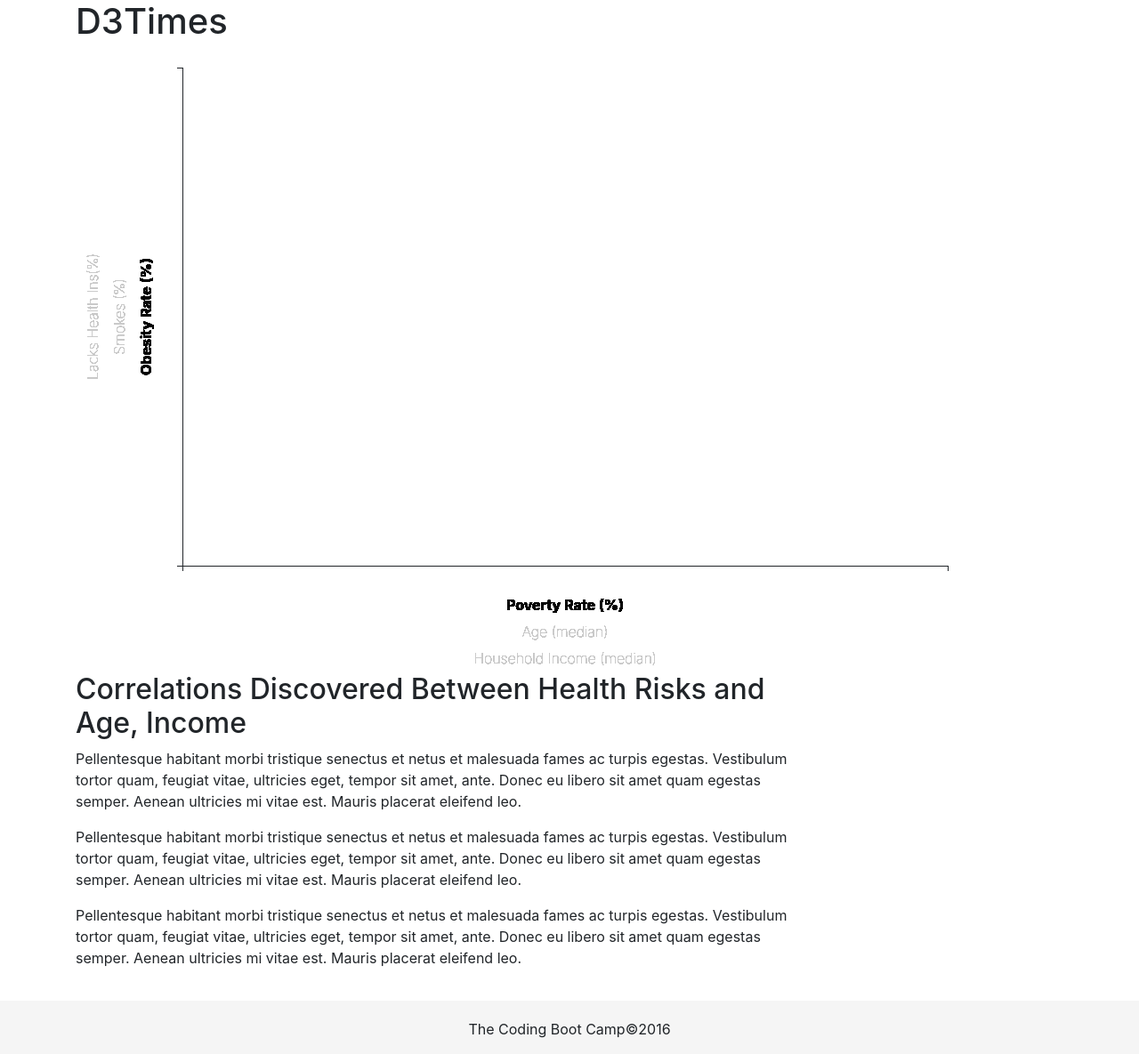
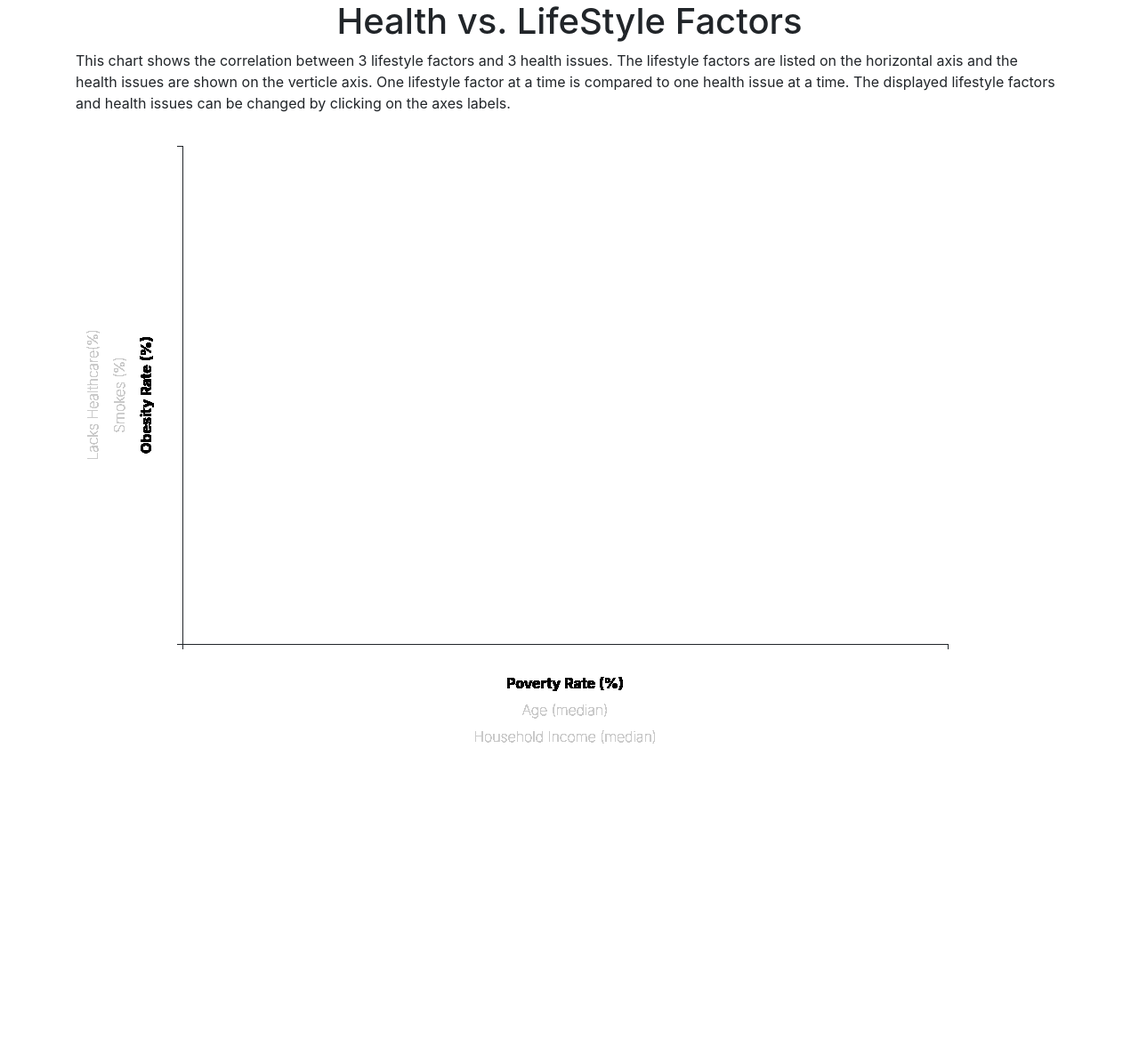
Before and after one commit to sbogdan-sb/Homework16, a PHP site: page / in a window 1280 px wide. Shown: the whole page at 89% size. After the commit the page ends 836 px from the top, so only its background shows below. Run offline with PHP 8.4, Linux system fonts and the light colour scheme; some libraries are stand-ins or nearby versions.

Commit message:
working version minus comments

```diff
--- a/css/d3Style.css
+++ b/css/d3Style.css
@@ -42,13 +42,13 @@
 
 .d3-tip {
   padding: 6px;
-  font-size: 12px;
+  font-size: 14px;
   line-height: 1;
   line-height: 1.5em;
   color: #fff;
   text-align: center;
   text-transform: capitalize;
-  background: rgba(0, 0, 0, 0.8);
+  background: rgba(35, 46, 92, 0.8);
   border-radius: 4px;
 }
 
--- a/index.html
+++ b/index.html
@@ -21,7 +21,13 @@
   <div class="container">
     <div class="row">
       <div class="col-xs-12 col-md-12">
-        <h1>D3Times</h1>
+        <h1 style="text-align:center">Health vs. LifeStyle Factors</h1>
+        <p>This chart shows the correlation between 3 lifestyle factors and 3 health issues.
+          The lifestyle factors are listed on the horizontal axis and the health issues are shown
+          on the verticle axis. One lifestyle factor at a time is compared to one health issue at a
+          time. The displayed lifestyle factors and health issues can be changed by clicking on the
+          axes labels.
+        </p>
       </div>
     </div>
     <div class="row">
@@ -31,30 +37,9 @@
         </div>
       </div>
     </div>
-    <div class="row">
-      <div class="col-xs-12  col-md-9">
-        <div class="article">
-          <h2>Correlations Discovered Between Health Risks and Age, Income</h2>
-          <p>Pellentesque habitant morbi tristique senectus et netus et malesuada fames ac turpis egestas. Vestibulum tortor
-            quam, feugiat vitae, ultricies eget, tempor sit amet, ante. Donec eu libero sit amet quam egestas semper. Aenean
-            ultricies mi vitae est. Mauris placerat eleifend leo.</p>
-
-          <p>Pellentesque habitant morbi tristique senectus et netus et malesuada fames ac turpis egestas. Vestibulum tortor
-            quam, feugiat vitae, ultricies eget, tempor sit amet, ante. Donec eu libero sit amet quam egestas semper. Aenean
-            ultricies mi vitae est. Mauris placerat eleifend leo.</p>
-
-          <p>Pellentesque habitant morbi tristique senectus et netus et malesuada fames ac turpis egestas. Vestibulum tortor
-            quam, feugiat vitae, ultricies eget, tempor sit amet, ante. Donec eu libero sit amet quam egestas semper. Aenean
-            ultricies mi vitae est. Mauris placerat eleifend leo.</p>
-        </div>
-      </div>
-    </div>
   </div>
 
-  <!-- Footer-->
-  <div id="footer">
-    <p>The Coding Boot Camp&copy;2016</p>
-  </div>
+
   <!-- <script src="https://cdnjs.cloudflare.com/ajax/libs/d3/5.5.0/d3.min.js"></script>
   <script src="https://cdnjs.cloudflare.com/ajax/libs/d3-tip/0.9.1/d3-tip.js"></script> -->
 
--- a/js/app.js
+++ b/js/app.js
@@ -22,50 +22,141 @@ var chartGroup = svg.append("g")
 
 var selectedXaxis = "poverty";
 var selectedYaxis = "obesity";
+var dollarSign = "";
+var percentSign = "%";
 
-d3.csv('../data/data.csv', data => {
-
-  var xExtent = d3.extent(data, d => +d.poverty);
-  var yExtent = d3.extent(data, d => +d.obesity);
+function getXscale(data, axis){
+  var xExtent = d3.extent(data, d => +d[selectedXaxis]);
 
   var xScale = d3.scaleLinear()
     .domain([xExtent[0] * .95, xExtent[1] * 1.05])
     .range([0, chartWidth]);
 
+  return xScale;
+}
+
+function getYscale(data, axis){
+  var yExtent = d3.extent(data, d => +d[selectedYaxis]);
+
   var yScale = d3.scaleLinear()
-    .domain([yExtent[0] * .95, yExtent[1] * 1.05])
+    .domain([yExtent[0] * .90, yExtent[1] * 1.1])
     .range([chartHeight, 0]);
+
+  return yScale;
+}
+
+function updateXaxis(xScale, x_axis) {
+  var newAxis = d3.axisBottom().scale(xScale);
+
+  x_axis.transition()
+    .duration(2000)
+    .call(newAxis);
+
+  return;
+}
+
+
+function updateYaxis(yScale, y_axis) {
+  var newyAxis = d3.axisLeft().scale(yScale);
+
+  y_axis.transition()
+    .duration(2000)
+    .call(newyAxis);
+
+  return;
+}
+
+function updateCircles(data, circlesGroup, textGroup, tip, xScale,
+    yScale, selectedXaxis, selectedYaxis) {
+
+  if(selectedXaxis == "poverty") {
+    dollarSign = "";
+    percentSign = "%";
+  } else if(selectedXaxis == "age") {
+    dollarSign = "";
+    percentSign = "";
+  } else {
+    dollarSign = "$";
+    percentSign = "";
+  }
+
+  textGroup.transition()
+    .duration(2000)
+    .attr("x", data => xScale(data[selectedXaxis]))
+    .attr("y", data => yScale(data[selectedYaxis]));
+
+
+  circlesGroup.transition()
+    .duration(2000)
+    .attr("cx", data => xScale(data[selectedXaxis]))
+    .attr("cy", data => yScale(data[selectedYaxis]));
+
+  return;
+}
+
+d3.csv('../data/data.csv', data => {
+
+  var xScale = getXscale(data, selectedXaxis);
+  var yScale = getYscale(data, selectedYaxis);
+
+
+  var tip = d3.select('#scatter')
+    .append('div')
+    .attr('class', 'd3-tip')
+    .style('position', 'absolute')
+    .style('display', 'none')
+    .on('mouseover', d => {
+      tip.transition().duration(0);
+    })
+    .on('mouseout', d => {
+      tip.style('display', 'none');
+    });
 
   var circlesGroup = chartGroup.selectAll("circle")
   .data(data)
   .enter()
   .append("circle")
-    .attr("cx", d => xScale(d.poverty))
-    .attr("cy", d => yScale(d.obesity))
+  .attr("cx", d => xScale(d[selectedXaxis]))
+  .attr("cy", d => yScale(d[selectedYaxis]))
   .attr("r", "15")
-    .attr("fill", "red");
+  .attr("fill", "slateblue")
+  .attr("opacity", ".7")
+  .on('mouseover', d => {
+    tip.transition().duration(0);
+    tip.style('top', yScale(d[selectedYaxis]) - 40 + 'px');
+    tip.style('left', xScale(d[selectedXaxis]) + 'px');
+    tip.style('display', 'block')
+    .html(`${d.state} <br>
+      ${selectedXaxis}: ${dollarSign}${d[selectedXaxis]}${percentSign} <br>
+      ${selectedYaxis}: ${d[selectedYaxis]}%`);
+  })
+  .on('mouseout', d => {
+    tip.transition()
+    .delay(500)
+    .style('display', 'none');
+  });
 
   var textGroup = chartGroup.selectAll("text")
   .data(data)
   .enter()
   .append("text")
-    .attr("x", d => xScale(d.poverty))
-    .attr("y", d => yScale(d.obesity))
+  .attr("x", d => xScale(d[selectedXaxis]))
+  .attr("y", d => yScale(d[selectedYaxis]))
   .style("text-anchor", "middle")
   .style("font", "14px times")
+  .style("fill", "white")
   .attr("dy", ".4em")
   .text(d => d.abbr);
 
-  var x_axis = d3.axisBottom().scale(xScale);
-  var y_axis = d3.axisLeft().scale(yScale);
+  var bottomAxis = d3.axisBottom().scale(xScale);
+  var leftAxis = d3.axisLeft().scale(yScale);
 
+  var x_axis = chartGroup.append("g")
+    .attr("transform", `translate(0, ${chartHeight})`)
+    .call(bottomAxis);
 
-
-  chartGroup.append("g").attr("transform", `translate(0, ${chartHeight})`)
-    .call(x_axis);
-
-  chartGroup.append("g").attr("transform", `translate(0, 0)`)
-    .call(y_axis);
+  var y_axis = chartGroup.append("g")
+    .call(leftAxis);
 
 
   // Set up axes lable groups and configure/add labels
@@ -73,7 +164,7 @@ d3.csv('../data/data.csv', data => {
     .attr("transform", `translate(${chartWidth / 2}, ${chartHeight + 20})`);
 
   var yLabels = chartGroup.append("g")
-    .attr("transform", `translate(${0}, ${chartHeight / 2})`);
+    .attr("transform", `translate(0, ${chartHeight / 2})`);
 
   var povertyLabel = xLabels.append("text")
     .attr("value", "poverty")
@@ -118,13 +209,13 @@ d3.csv('../data/data.csv', data => {
     .text("Smokes (%)")
 
   var insuranceLabel = yLabels.append("text")
-    .attr("value", "insurance")
+    .attr("value", "healthcare")
     .classed("inactive", true)
     .attr("transform", "rotate(-90)")
     .attr("x", 0)
     .attr("y", -95)
     .attr("text-anchor", "middle")
-    .text("Lacks Health Ins(%)")
+    .text("Lacks Healthcare(%)")
 
 
   xLabels.selectAll("text")
@@ -135,20 +226,13 @@ d3.csv('../data/data.csv', data => {
 
         // replaces chosenXaxis with value
         selectedXaxis = axisValue;
-        console.log(selectedXaxis);
 
-        // functions here found above csv import
-        // updates x scale for new data
-        // xLinearScale = xScale(hairData, chosenXAxis);
+        xScale = getXscale(data, selectedXaxis);
+        // x_axis = updateXaxis(xScale, x_axis)
+        updateXaxis(xScale, x_axis);
 
-        // // updates x axis with transition
-        // xAxis = renderAxes(xLinearScale, xAxis);
-
-        // // updates circles with new x values
-        // circlesGroup = renderCircles(circlesGroup, xLinearScale, chosenXAxis);
-
-        // // updates tooltips with new info
-        // circlesGroup = updateToolTip(chosenXAxis, circlesGroup);
+        updateCircles(data, circlesGroup, textGroup, tip, xScale,
+          yScale, selectedXaxis, selectedYaxis);
 
         // changes classes to change bold text
         if (selectedXaxis == "poverty") {
@@ -197,18 +281,12 @@ d3.csv('../data/data.csv', data => {
         selectedYaxis = axisValue;
         console.log(selectedYaxis);
 
-        // functions here found above csv import
-        // updates x scale for new data
-        // xLinearScale = xScale(hairData, chosenXAxis);
+        yScale = getYscale(data, selectedYaxis)
+        updateYaxis(yScale, y_axis)
 
-        // // updates x axis with transition
-        // xAxis = renderAxes(xLinearScale, xAxis);
+        updateCircles(data, circlesGroup, textGroup, tip, xScale,
+          yScale, selectedXaxis, selectedYaxis);
 
-        // // updates circles with new x values
-        // circlesGroup = renderCircles(circlesGroup, xLinearScale, chosenXAxis);
-
-        // // updates tooltips with new info
-        // circlesGroup = updateToolTip(chosenXAxis, circlesGroup);
 
         // changes classes to change bold text
         if (selectedYaxis == "obesity") {
@@ -247,6 +325,4 @@ d3.csv('../data/data.csv', data => {
       }
     });
 
-
-
 });
```
Lines whose indentation alone changed are shown as unchanged.
